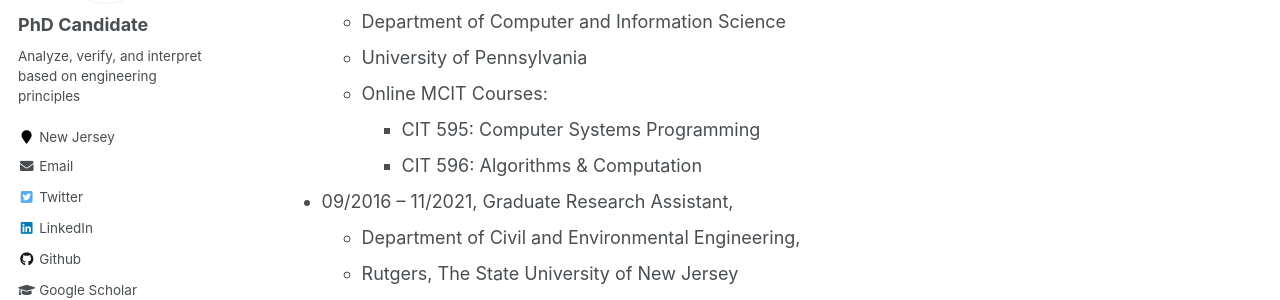
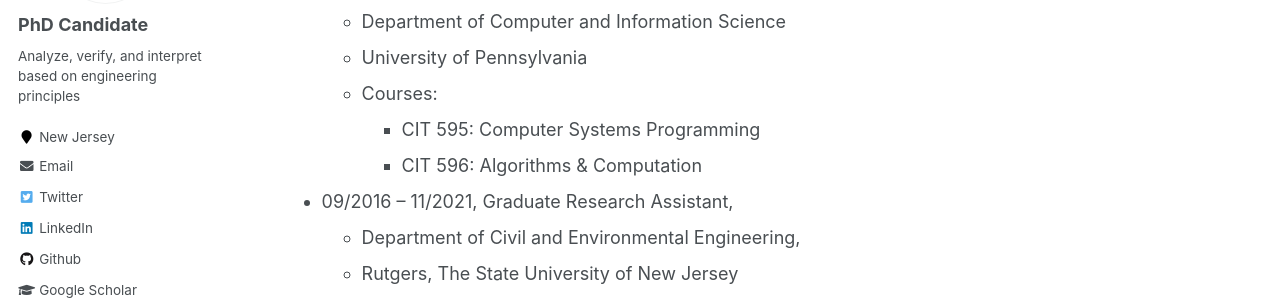
Before and after one commit to TeRyZh/Website, a Jekyll site: the page built from _pages/cv.md, in a window 1280 px wide and 900 px high. Shown: the part 461-761 px from the top of the window. Built offline with Jekyll 4.4.1, drawn with Linux system fonts in a browser that asks for light colours.

Commit message:
Update cv.md

```diff
--- a/_pages/cv.md
+++ b/_pages/cv.md
@@ -21,7 +21,7 @@ Work experience
 * 2020 - Now, Teaching Assistant
   * Department of Computer and Information Science
   * University of Pennsylvania
-  * Online MCIT Courses:
+  * Courses:
     * CIT 595: Computer Systems Programming
     * CIT 596: Algorithms & Computation
 * 09/2016 – 11/2021, Graduate Research Assistant,
```
